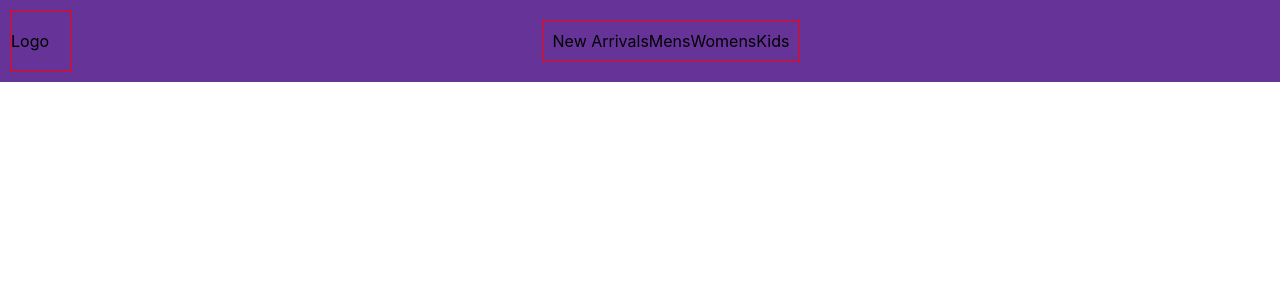
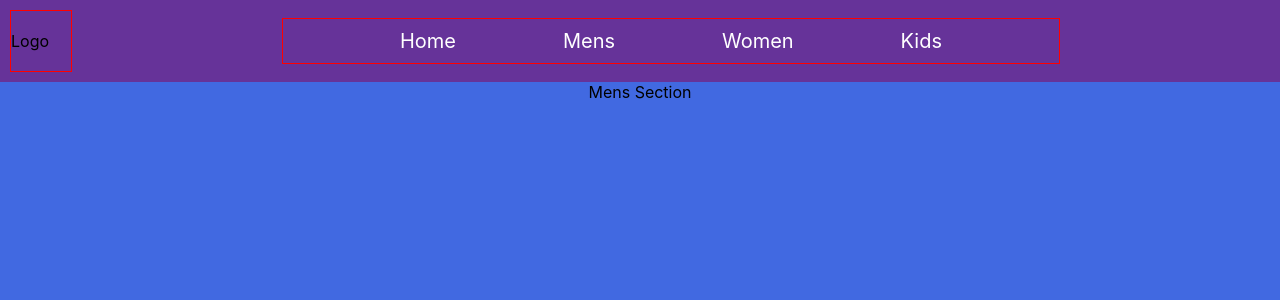
Before and after one commit to Khagendra1814138/e-commerce, a React (Create React App) app: page /Men in a window 1280 px wide. Shown: the top 300 px of the page. Built offline with nearby package versions, Linux system fonts and the light colour scheme.

Commit message:
Adding links and page wireframe

```diff
--- a/package.json
+++ b/package.json
@@ -35,5 +35,8 @@
       "last 1 firefox version",
       "last 1 safari version"
     ]
+  },
+  "devDependencies": {
+    "@babel/plugin-proposal-private-property-in-object": "^7.21.11"
   }
 }
--- a/src/App.js
+++ b/src/App.js
@@ -1,9 +1,14 @@
-
+import React from 'react';
 import './App.css';
 
 import {BrowserRouter as Router, Routes, Route} from 'react-router-dom';
 import Navbar from './components/Navbar';
+
 import Home from "./pages/Home/Home";
+import MensPage from './pages/MenSection/Men';
+import KidsPage from './pages/KidSection/Kids';
+import WomensPage from './pages/WomenSection/Women';
+
 
 function App() {
   return (
@@ -12,6 +17,9 @@ function App() {
         <Navbar/>
         <Routes>
           <Route path='/' element={<Home/>} />
+          <Route path='/Men' element={<MensPage/>} />
+          <Route path='/Women' element={<WomensPage/>} />
+          <Route path='/Kids' element={<KidsPage/>} />
         </Routes>
       </Router>
     </div>
--- a/src/components/Navbar.js
+++ b/src/components/Navbar.js
@@ -1,4 +1,6 @@
+import React from "react";
 import "../styles/Navbar.css";
+import { Link } from "react-router-dom";
 
 function NavBar() {
   return (
@@ -6,10 +8,10 @@ function NavBar() {
         <logo className="siteLogo">Logo</logo>
 
         <ul className='Navlists'>
-          <li>New Arrivals</li>
-          <li>Mens</li>
-          <li>Womens</li>
-          <li>Kids</li>
+          <Link exact to="/" className="links">Home</Link>
+          <Link exact to="Men" className="links">Mens</Link>
+          <Link exact to="Women" className="links">Women</Link>
+          <Link exact to="Kids" className="links">Kids</Link>
         </ul>
 
     </nav>
--- a/src/pages/Home/Home.js
+++ b/src/pages/Home/Home.js
@@ -1,3 +1,4 @@
+import React from 'react';
 import '../../App.css';
 import "../../styles/Navbar.css";
 import logo from '../../logo.svg';
--- /dev/null
+++ b/src/pages/KidSection/Kids.js
@@ -0,0 +1,13 @@
+import React from "react";
+
+import "../../styles/KidsPage.css";
+
+function KidsPage() {
+    return (
+      <div className="KidsPage">Kids Section
+
+      </div>
+    );
+  }
+
+  export default KidsPage;
--- a/src/pages/MenSection/Men.js
+++ b/src/pages/MenSection/Men.js
@@ -0,0 +1,13 @@
+import React from "react";
+
+import "../../styles/MensPage.css";
+
+function MensPage() {
+    return (
+      <div className="MenPage">Mens Section
+
+      </div>
+    );
+  }
+
+  export default MensPage;
--- a/src/pages/WomenSection/Women.js
+++ b/src/pages/WomenSection/Women.js
@@ -0,0 +1,13 @@
+import React from "react";
+
+import "../../styles/WomensPage.css";
+
+function WomensPage() {
+    return (
+      <div className="WomensPage">Womens Section
+
+      </div>
+    );
+  }
+
+  export default WomensPage;
--- /dev/null
+++ b/src/styles/KidsPage.css
@@ -0,0 +1,7 @@
+
+.KidsPage{
+    height: 100vh;
+    width: auto;
+    overflow: hidden;
+    background-color: bisque;
+}
--- /dev/null
+++ b/src/styles/MensPage.css
@@ -0,0 +1,7 @@
+
+.MenPage{
+    height: 100vh;
+    width: auto;
+    overflow: hidden;
+    background-color: royalblue;
+}
--- a/src/styles/NavBar.css
+++ b/src/styles/NavBar.css
@@ -5,6 +5,25 @@
     display: flex;
     padding: 10px;
     background: rebeccapurple;
+
+    .Navlists{
+        list-style-type: none;
+        height: auto;
+        width: 60%;
+        margin: auto;
+        padding: 10px;
+        display: flex;
+        justify-content: space-evenly;
+        border: 1px solid red;
+    }
+
+    .links{
+        text-decoration: none;
+        font-size: 20px;
+        color: white;
+    }.links:hover{
+        color: royalblue;
+    }
 }
 
 .siteLogo{
@@ -14,16 +33,6 @@
 
     justify-content: flex-start;
     align-items: center;
-    border: 1px solid red;
-}
-.Navlists{
-    list-style-type: none;
-    height: auto;
-    width: auto;
-    margin: auto;
-    padding: 10px;
-    display: flex;
-    justify-content: flex-end;
     border: 1px solid red;
 }
 
--- /dev/null
+++ b/src/styles/WomensPage.css
@@ -0,0 +1,7 @@
+
+.WomensPage{
+    height: 100vh;
+    width: auto;
+    overflow: hidden;
+    background-color: pink;
+}
```
Also changed, not shown: src/pages/ChildSection/Child.js (deleted), 1 other file (tests, documents, lock files or other folders).
